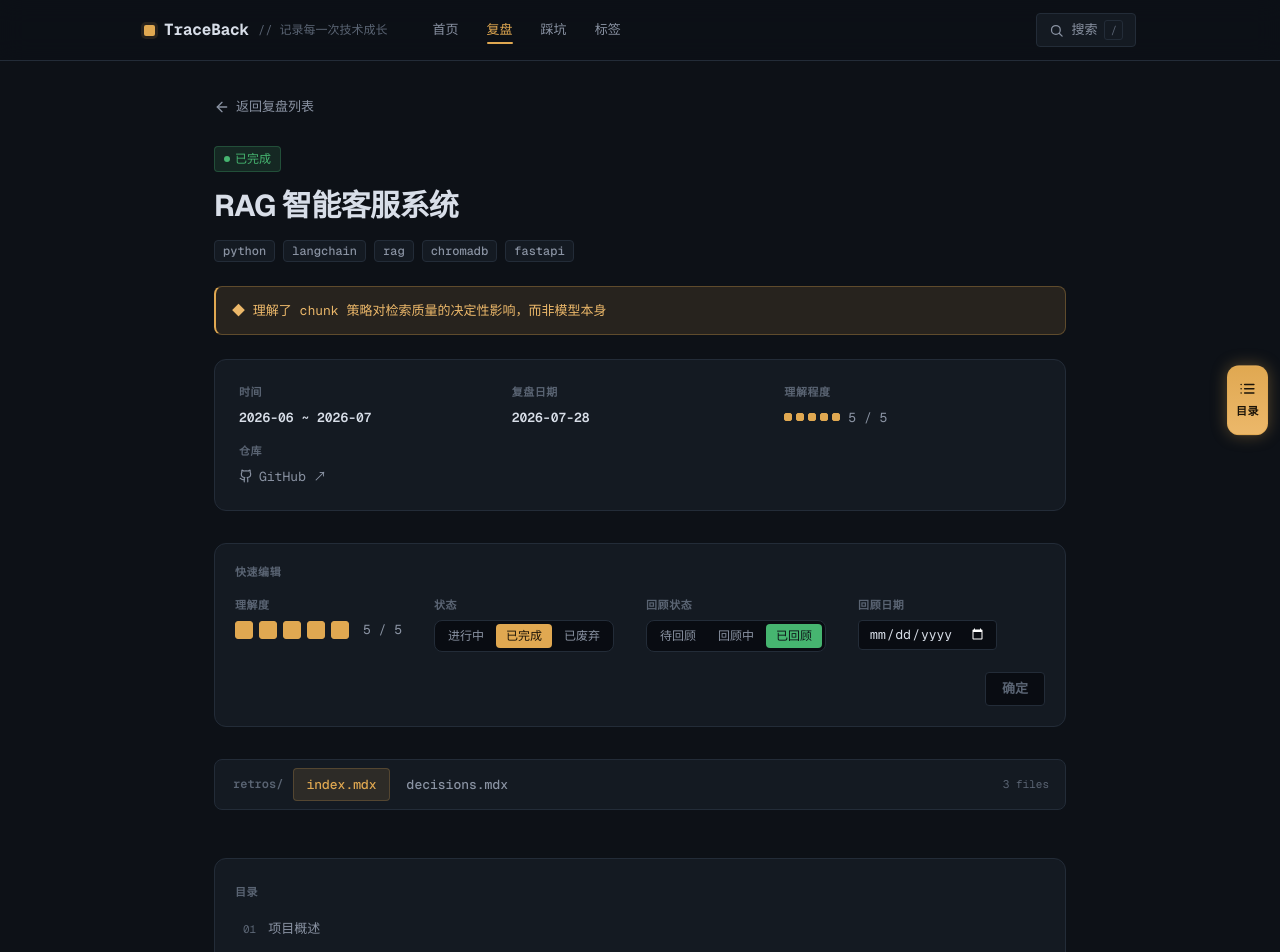
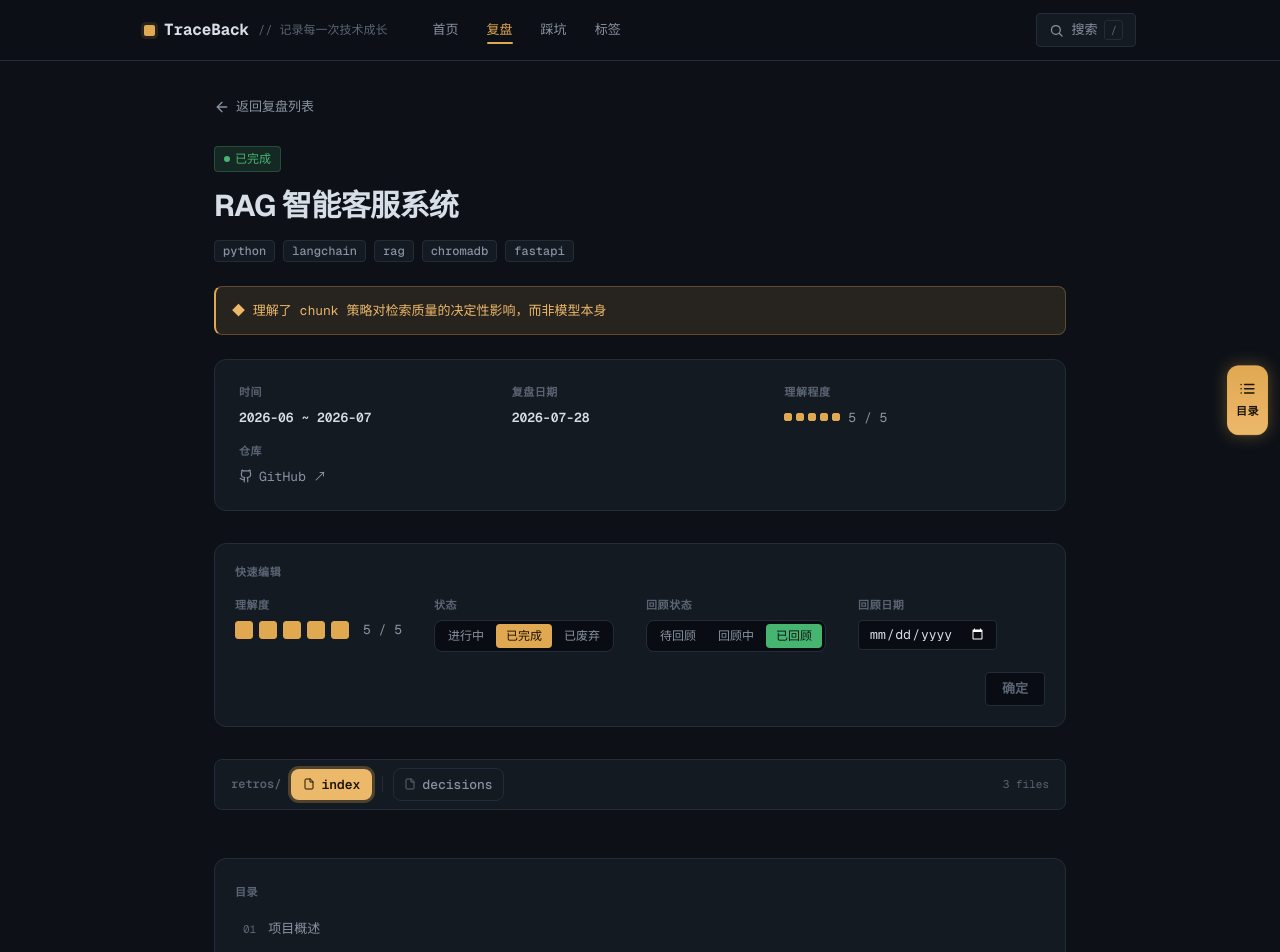
Before and after one commit to lhb-zero/TraceBack, a Next.js app: page /retros/2026/rag-chatbot in a window 1280 px wide. Shown: the top 952 px of the page. Built offline with nearby package versions, Linux system fonts and the light colour scheme.

Commit message:
style: 子文档导航主/子样式分层——主文档 index 实心琥珀块（视觉锚点），子文档描边胶囊+文档图标去 .mdx 后缀；子文档正文区块加「子文档」徽章与主文档区分

```diff
--- a/src/app/retros/[year]/[slug]/page.tsx
+++ b/src/app/retros/[year]/[slug]/page.tsx
@@ -173,9 +173,13 @@ export default async function RetroDetailPage({
                   id={`sub-${encodeURIComponent(doc.file)}`}
                   className="scroll-mt-[120px] border-t border-border pt-8"
                 >
-                  <div className="mb-4 flex items-baseline gap-3">
+                  <div className="mb-4 flex flex-wrap items-center gap-2.5">
+                    <span className="inline-flex items-center gap-1.5 rounded-sm border border-[rgba(224,168,81,0.35)] bg-[var(--tb-primary-tint)] px-2 py-0.5 font-mono text-[10px] font-semibold uppercase tracking-[0.06em] text-primary">
+                      <svg width="10" height="10" viewBox="0 0 24 24" fill="none" stroke="currentColor" strokeWidth="2.2" strokeLinecap="round" strokeLinejoin="round" aria-hidden="true"><path d="M14 2H6a2 2 0 0 0-2 2v16a2 2 0 0 0 2 2h12a2 2 0 0 0 2-2V8z" /><path d="M14 2v6h6" /></svg>
+                      子文档
+                    </span>
                     <h2 className="text-[22px] font-bold tracking-[-0.015em]">{doc.title}</h2>
-                    <span className="font-mono text-xs text-subtle">{doc.file}</span>
+                    <span className="font-mono text-xs text-subtle">{doc.file.replace(/\.mdx$/, "")}</span>
                   </div>
                   <article className="prose-tb">
                     <MDXRemote
--- a/src/components/SubDocNav.tsx
+++ b/src/components/SubDocNav.tsx
@@ -14,15 +14,32 @@ interface Props {
 
 /* ============================================================
    SubDocNav — 复盘详情页的子文档导航条（sticky）
-   - index.mdx 与各子文档（decisions / ai-collaboration 等）标签
-   - 点击子文档 → 锚点跳转 + 该标签高亮；点击 index → 回到正文顶部
-   - 滚动时按阅读位置同步高亮（越过正文/子文档内容区自动切回 index）
+   - 主文档 index：实心琥珀块（视觉锚点，始终突出）
+   - 子文档：描边胶囊 + 文档图标，active 时琥珀 tint（与主文档两套样式体系）
+   - 点击/滚动同步高亮；子文档多时 flex-wrap 自动换行
    ============================================================ */
 
-const ACTIVE_CLS =
-  "rounded-sm border border-[var(--tb-primary-tint-strong)] bg-[var(--tb-primary-tint)] px-3 py-1.5 font-mono text-[13px] font-medium text-primary no-underline";
-const IDLE_CLS =
-  "rounded-sm border border-transparent px-3 py-1.5 font-mono text-[13px] font-medium text-muted no-underline transition-colors duration-150 hover:bg-surface-2 hover:text-foreground";
+const fileLabel = (file: string) => file.replace(/\.mdx$/, "");
+
+function DocIcon({ className }: { className?: string }) {
+  return (
+    <svg
+      width="12"
+      height="12"
+      viewBox="0 0 24 24"
+      fill="none"
+      stroke="currentColor"
+      strokeWidth="2"
+      strokeLinecap="round"
+      strokeLinejoin="round"
+      className={className}
+      aria-hidden="true"
+    >
+      <path d="M14 2H6a2 2 0 0 0-2 2v16a2 2 0 0 0 2 2h12a2 2 0 0 0 2-2V8z" />
+      <path d="M14 2v6h6" />
+    </svg>
+  );
+}
 
 export default function SubDocNav({ subDocs, milestoneCount }: Props) {
   const [active, setActive] = useState<string>("index");
@@ -70,27 +87,49 @@ export default function SubDocNav({ subDocs, milestoneCount }: Props) {
 
   return (
     <nav
-      className="sticky top-[60px] z-40 mb-12 flex flex-wrap items-center gap-1 rounded-md border border-border bg-surface px-3 py-2"
+      className="sticky top-[60px] z-40 mb-12 flex flex-wrap items-center gap-1.5 rounded-md border border-border bg-surface px-3 py-2"
       aria-label="子文档导航"
     >
-      <span className="px-1.5 py-1.5 font-mono text-xs font-semibold text-subtle">retros/</span>
+      <span className="px-1 py-1.5 font-mono text-xs font-semibold text-subtle">retros/</span>
+
+      {/* 主文档：实心琥珀块（视觉锚点） */}
       <button
         type="button"
         onClick={goIndex}
-        className={active === "index" ? ACTIVE_CLS : IDLE_CLS}
+        aria-pressed={active === "index"}
+        className={`inline-flex items-center gap-1.5 rounded-md px-3 py-1.5 font-mono text-[13px] font-semibold no-underline transition-all duration-150 ${
+          active === "index"
+            ? "bg-primary-strong text-[#1a1308] shadow-[0_0_0_3px_rgba(224,168,81,0.28)]"
+            : "bg-primary/75 text-primary-foreground hover:bg-primary"
+        }`}
       >
-        index.mdx
+        <DocIcon className={active === "index" ? "text-[#1a1308]" : ""} />
+        index
       </button>
+
+      {/* 分隔线：主文档与子文档分组 */}
+      {subDocs.length > 0 && <span className="mx-1 h-4 w-px bg-border" aria-hidden="true" />}
+
+      {/* 子文档：描边胶囊 + 文档图标 */}
       {subDocs.map((doc) => (
         <a
           key={doc.file}
           href={`#sub-${encodeURIComponent(doc.file)}`}
           onClick={() => setActive(doc.file)}
-          className={active === doc.file ? ACTIVE_CLS : IDLE_CLS}
+          aria-current={active === doc.file ? "true" : undefined}
+          className={`inline-flex items-center gap-1.5 rounded-md border px-2.5 py-1.5 font-mono text-[13px] font-medium no-underline transition-colors duration-150 ${
+            active === doc.file
+              ? "border-primary bg-[var(--tb-primary-tint)] text-primary"
+              : "border-border bg-surface text-muted hover:border-border-strong hover:text-foreground"
+          }`}
         >
-          {doc.file}
+          <DocIcon
+            className={active === doc.file ? "text-primary" : "text-subtle group-hover:text-muted"}
+          />
+          {fileLabel(doc.file)}
         </a>
       ))}
+
       {milestoneCount > 0 && (
         <span className="ml-auto pr-1 font-mono text-[11px] text-subtle">
           {milestoneCount + 1 + subDocs.length} files
```
